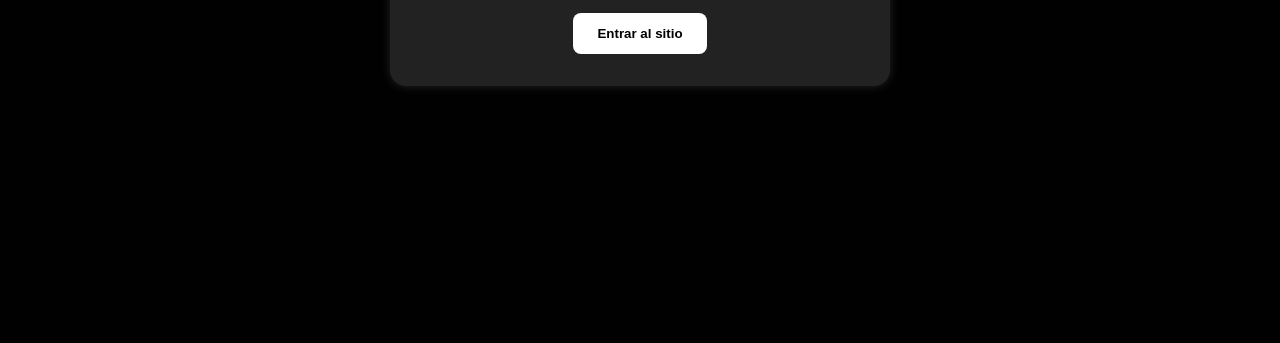
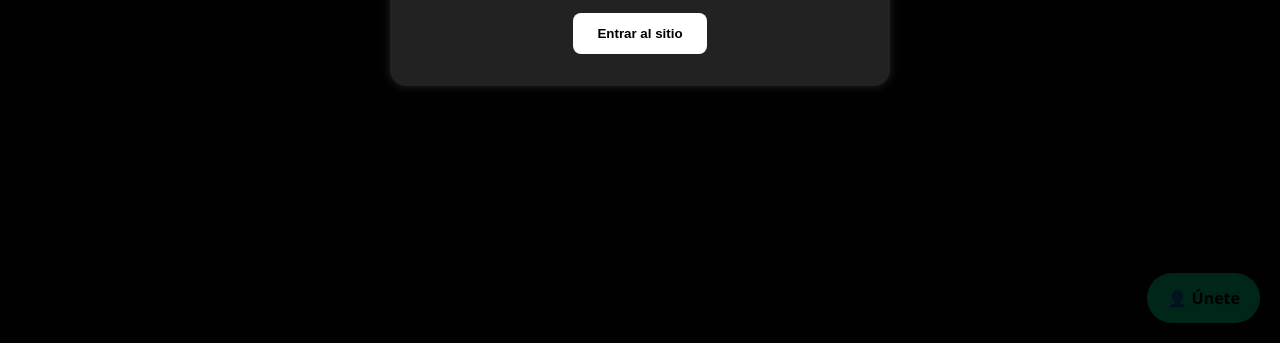
Before and after one commit to angelvaldesmx/Angelvaldes-site, a plain HTML site: page index.html in a window 1280 px wide. Shown: the part 457-800 px from the top of the page. Drawn offline with Linux system fonts and the light colour scheme.

Commit message:
Actualizar index.html

```diff
--- a/index.html
+++ b/index.html
@@ -302,10 +302,7 @@ window.cerrarSesion = () => {
   });
 </script>
 <a href="registro.html" id="boton-flotante" role="button" title="Accede a contenido exclusivo"
-  style="#boton-flotante:hover {
-  transform: scale(1.05);
-  transition: transform 0.2s ease-in-out;
-}
+  style="
     position: fixed;
     bottom: 20px;
     right: 20px;
@@ -317,9 +314,10 @@ window.cerrarSesion = () => {
     cursor: pointer;
     box-shadow: 0 4px 8px rgba(0,0,0,0.5);
     z-index: 1000;
-">
+    text-decoration: none;
+    display: inline-block;">
   👤 Únete
-</div>
+</a>
 <script>
   document.getElementById('boton-flotante').addEventListener('click', () => {
     gtag('event', 'click_cta_flotante', {
```
Lines whose indentation alone changed are shown as unchanged.
